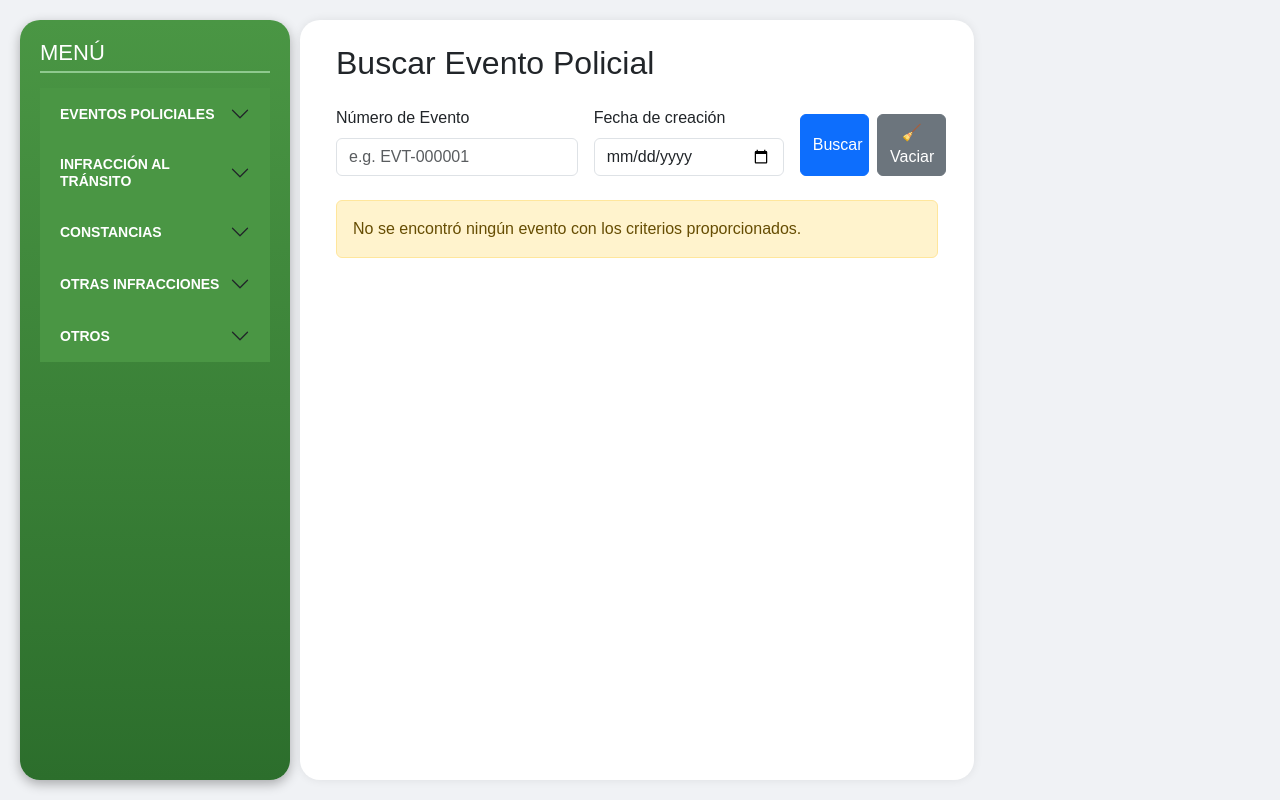
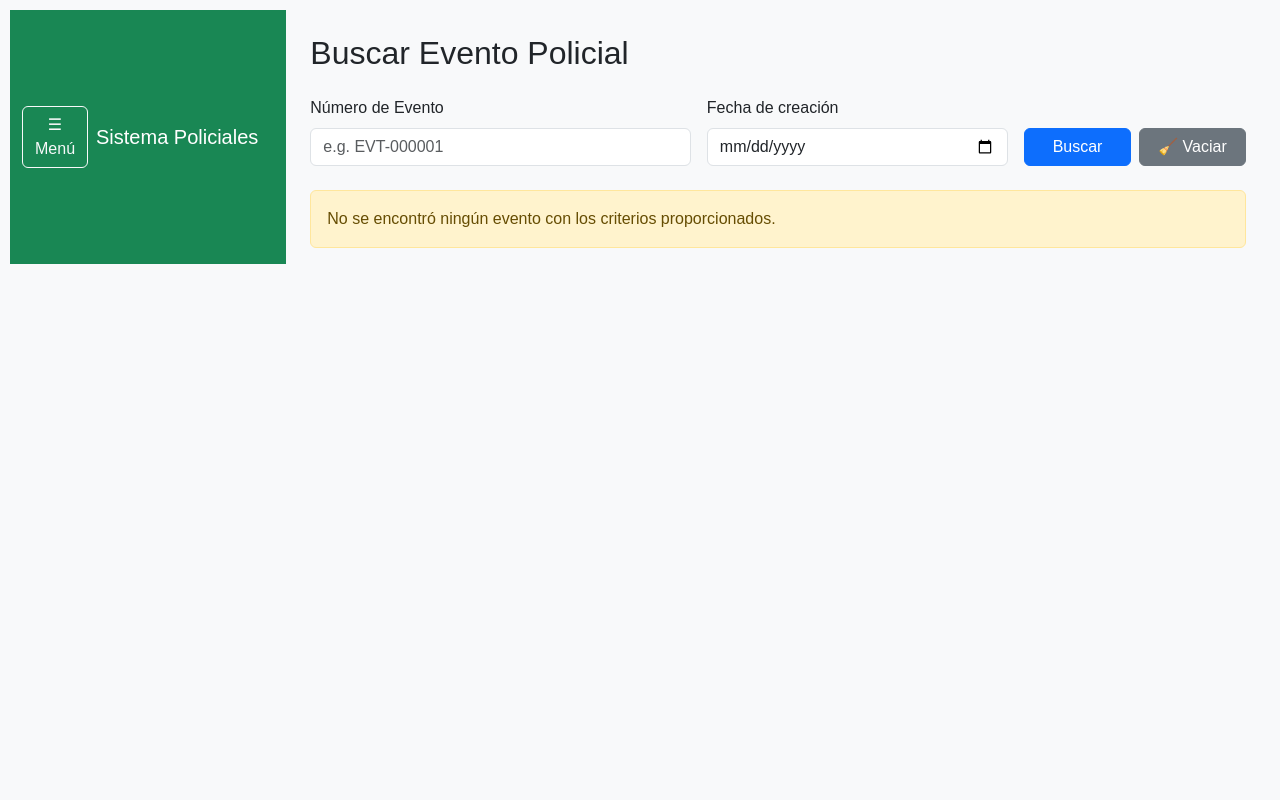
Before and after one commit to ELResidenteX/SistemasPoliciales, a Django app: page /evento/buscar/ in a window 1280 px wide. Run offline with Django 4.2, Linux system fonts and the light colour scheme.

Commit message:
fix: responde base.html

```diff
--- a/core/templates/base.html
+++ b/core/templates/base.html
@@ -3,19 +3,38 @@
 <head>
     {% load static %}
     <meta charset="UTF-8">
-    <title>{% block title %}Sistema Policial{% endblock %}</title>
+    <title>{% block title %}Sistema Policiales{% endblock %}</title>
 
     <!-- Bootstrap 5 -->
     <link href="https://cdn.jsdelivr.net/npm/bootstrap@5.3.3/dist/css/bootstrap.min.css" rel="stylesheet">
     <link rel="stylesheet" href="{% static 'core/styles.css' %}">
 </head>
-<body>
-<div class="d-flex">
+<body class="bg-light">
 
-    <!-- Sidebar fija -->
-    <div class="sidebar">
-        <h3>MENÚ</h3>
+<!-- Navbar superior con botón hamburguesa -->
+<nav class="navbar navbar-expand-lg navbar-dark bg-success">
+    <div class="container-fluid">
+        <button class="btn btn-outline-light me-2" type="button" data-bs-toggle="offcanvas" data-bs-target="#sidebarMenu" aria-controls="sidebarMenu">
+            ☰ Menú
+        </button>
+        <span class="navbar-brand mb-0 h1">Sistema Policiales</span>
 
+        <!-- Usuario conectado -->
+        {% if request.user.is_authenticated and request.user.perfilusuario %}
+        <span class="text-white small ms-auto">
+            Usuario: <strong>{{ request.user.username }}</strong> |
+            Rol: <strong>{{ request.user.perfilusuario.rol|title }}</strong>
+        </span>
+        {% endif %}
+    </div>
+</nav>
+
+<div class="offcanvas offcanvas-start text-bg-dark" tabindex="-1" id="sidebarMenu" aria-labelledby="sidebarMenuLabel">
+    <div class="offcanvas-header">
+        <h5 class="offcanvas-title" id="sidebarMenuLabel">Menú</h5>
+        <button type="button" class="btn-close btn-close-white" data-bs-dismiss="offcanvas" aria-label="Cerrar"></button>
+    </div>
+    <div class="offcanvas-body p-0">
         <div class="accordion" id="menuAcordeon">
 
             <!-- EVENTOS POLICIALES -->
@@ -102,14 +121,10 @@
                     <div class="accordion-body p-2">
                         <ul class="list-unstyled">
                             <li><a href="{% url 'cambio_clave' %}" class="text-white d-block py-1">Cambio de clave</a></li>
-
                             <li><a href="{% url 'manuales_usuario' %}" class="text-white d-block py-1">Manuales</a></li>
-
-
                             {% if request.user.perfilusuario.rol == "super_admin" or request.user.perfilusuario.rol == "administrador" %}
                                 <li><a href="{% url 'crear_usuario' %}" class="text-white d-block py-1">Configuración de usuarios</a></li>
                             {% endif %}
-
                             <li><a href="{% url 'logout' %}" class="text-white d-block py-1">Salir</a></li>
                         </ul>
                     </div>
@@ -118,25 +133,14 @@
 
         </div>
     </div>
+</div>
 
-    <!-- Panel principal de contenido -->
-    <div class="main flex-grow-1 p-4">
-
-        <!-- ✅ Información del usuario con validación -->
-        {% if request.user.is_authenticated and request.user.perfilusuario %}
-        <div class="alert alert-success mb-4 rounded-3 shadow-sm" role="alert" style="font-size: 0.95rem;">
-            <strong>Usuario:</strong> {{ request.user.username }} &nbsp; | &nbsp;
-            <strong>Rol:</strong> {{ request.user.perfilusuario.rol|title }}
-        </div>
-        {% endif %}
-
-        {% block content %}
-        {% include "core/presentacion.html" %}
-
-        {% endblock %}
-    </div>
-
-</div>
+<!-- Contenido principal -->
+<main class="container-fluid mt-4">
+    {% block content %}
+    {% include "core/presentacion.html" %}
+    {% endblock %}
+</main>
 
 <script src="https://cdn.jsdelivr.net/npm/bootstrap@5.3.3/dist/js/bootstrap.bundle.min.js"></script>
 {% block script %}{% endblock %}
```
